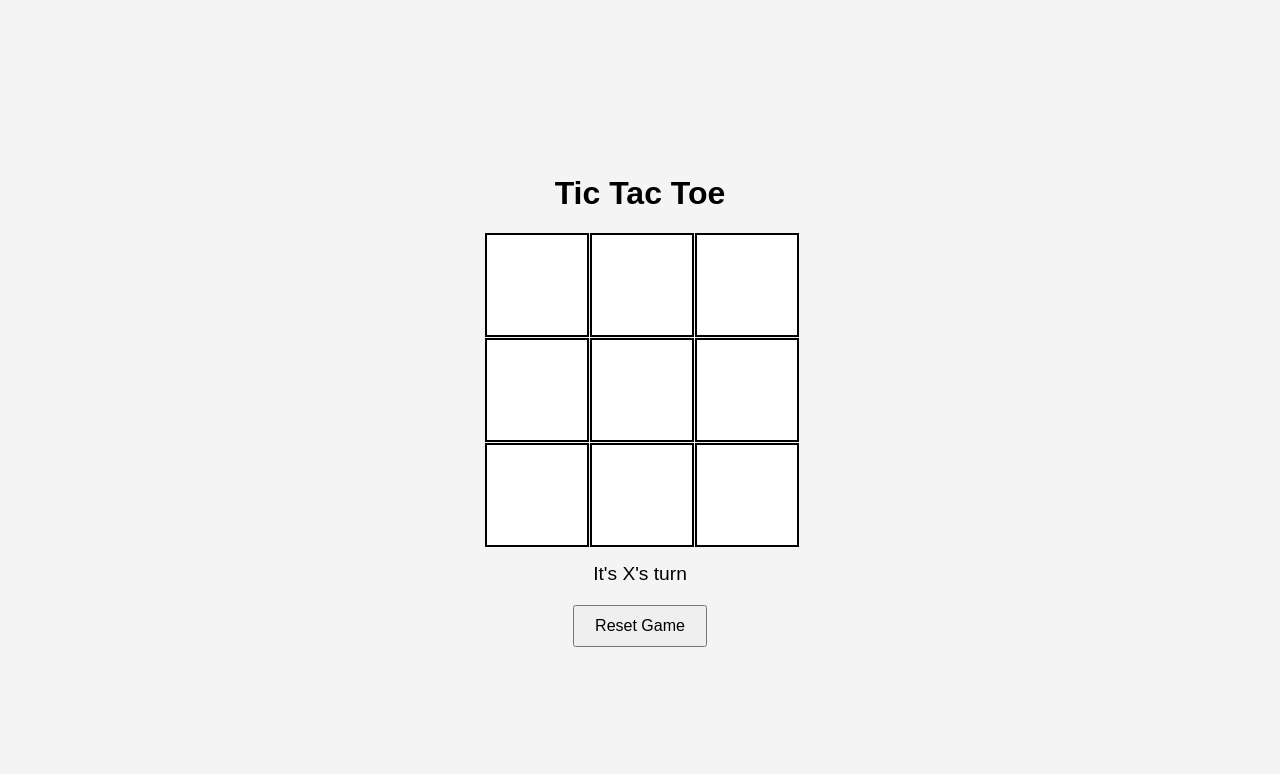
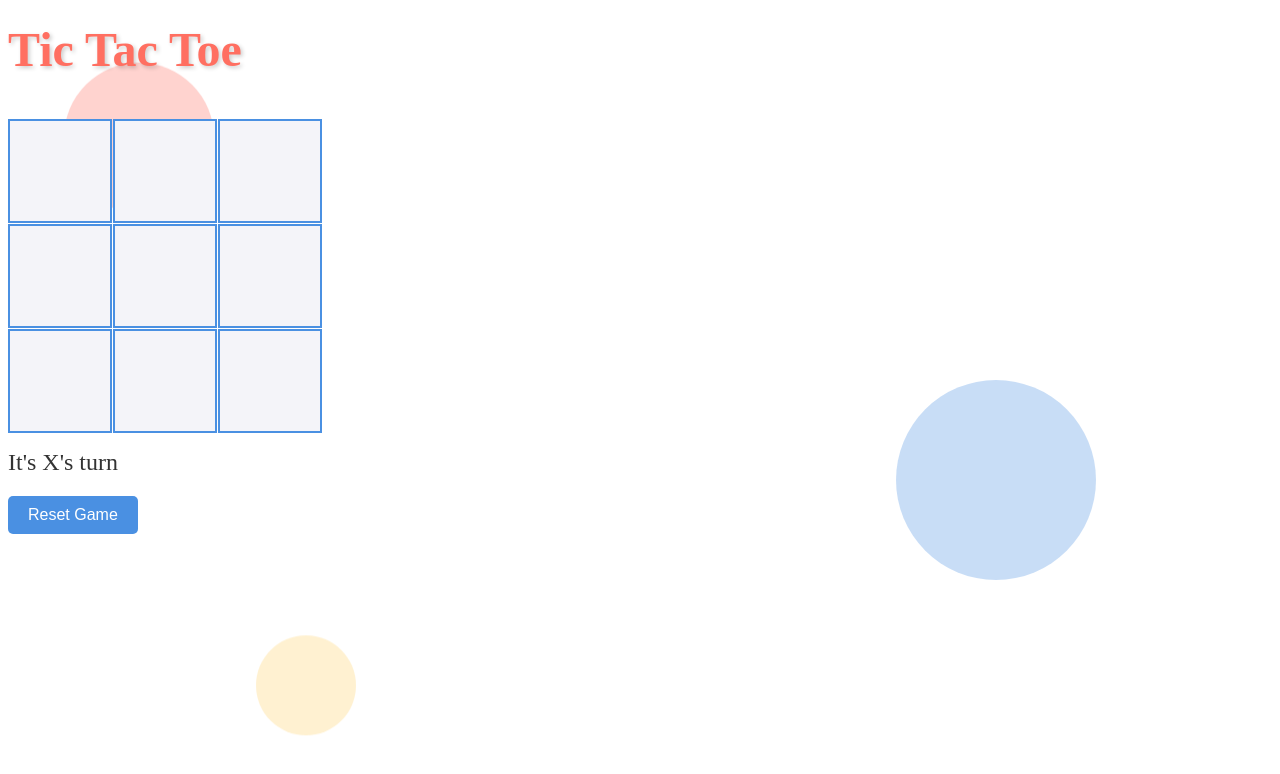
Before and after one commit to rupa-9777/Tic-Tac-Toe, a plain HTML site: page index.html in a window 1280 px wide. Drawn offline with Linux system fonts and the light colour scheme.

Commit message:
Update styles.css

```diff
--- a/styles.css
+++ b/styles.css
@@ -1,17 +1,100 @@
-body {
-  font-family: Arial, sans-serif;
-  display: flex;
-  justify-content: center;
-  align-items: center;
-  height: 100vh;
-  margin: 0;
-  background-color: #f4f4f4;
+/* Title Animation */
+.title {
+  font-size: 3rem;
+  color: #ff6f61;
+  text-shadow: 2px 2px 4px rgba(0, 0, 0, 0.2);
+  animation: bounce 2s infinite;
 }
 
-.container {
-  text-align: center;
+@keyframes bounce {
+  0%, 100% {
+    transform: translateY(0);
+  }
+  50% {
+    transform: translateY(-10px);
+  }
 }
 
+/* Status Message Styling */
+.status-message {
+  font-size: 1.5rem;
+  color: #333;
+  margin: 20px 0;
+  animation: fadeIn 1s ease-in-out;
+}
+
+@keyframes fadeIn {
+  from {
+    opacity: 0;
+  }
+  to {
+    opacity: 1;
+  }
+}
+
+/* Reset Button Styling */
+.reset-button {
+  background-color: #4a90e2;
+  color: white;
+  border: none;
+  padding: 10px 20px;
+  font-size: 1rem;
+  border-radius: 5px;
+  cursor: pointer;
+  transition: background-color 0.3s ease, transform 0.3s ease;
+}
+
+.reset-button:hover {
+  background-color: #357abd;
+  transform: scale(1.1);
+}
+
+/* Decorative Circles */
+.decorative-circle {
+  position: absolute;
+  border-radius: 50%;
+  opacity: 0.3;
+  z-index: -1;
+  animation: float 6s infinite ease-in-out;
+}
+
+.circle-1 {
+  width: 150px;
+  height: 150px;
+  background-color: #ff6f61;
+  top: 10%;
+  left: 5%;
+  animation-duration: 8s;
+}
+
+.circle-2 {
+  width: 200px;
+  height: 200px;
+  background-color: #4a90e2;
+  top: 50%;
+  left: 70%;
+  animation-duration: 10s;
+}
+
+.circle-3 {
+  width: 100px;
+  height: 100px;
+  background-color: #ffd166;
+  top: 80%;
+  left: 20%;
+  animation-duration: 6s;
+}
+
+@keyframes float {
+  0%, 100% {
+    transform: translateY(0);
+  }
+  50% {
+    transform: translateY(-20px);
+  }
+}
+
+/* Board and Cells Styling */
 #board {
   display: grid;
   grid-template-columns: repeat(3, 100px);
@@ -23,22 +106,19 @@ body {
 .cell {
   width: 100px;
   height: 100px;
-  background-color: #fff;
-  border: 2px solid #000;
+  background-color: #f4f4f9;
+  border: 2px solid #4a90e2;
   display: flex;
   justify-content: center;
   align-items: center;
   font-size: 2rem;
+  font-weight: bold;
+  color: #333;
   cursor: pointer;
+  transition: background-color 0.3s ease, transform 0.3s ease;
 }
 
-#status {
-  font-size: 1.2rem;
-  margin: 20px 0;
+.cell:hover {
+  background-color: #e0e0e7;
+  transform: scale(1.05);
 }
-
-#reset {
-  padding: 10px 20px;
-  font-size: 1rem;
-  cursor: pointer;
-}
```
